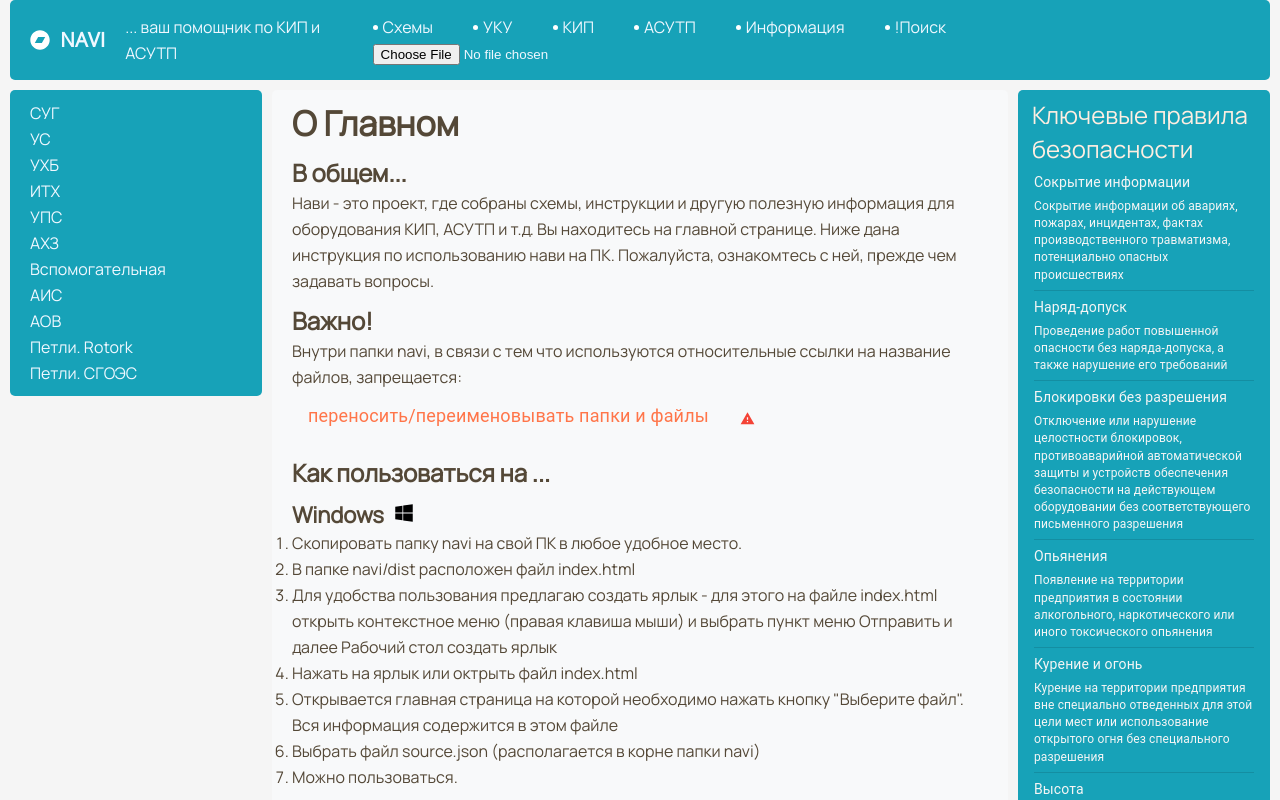
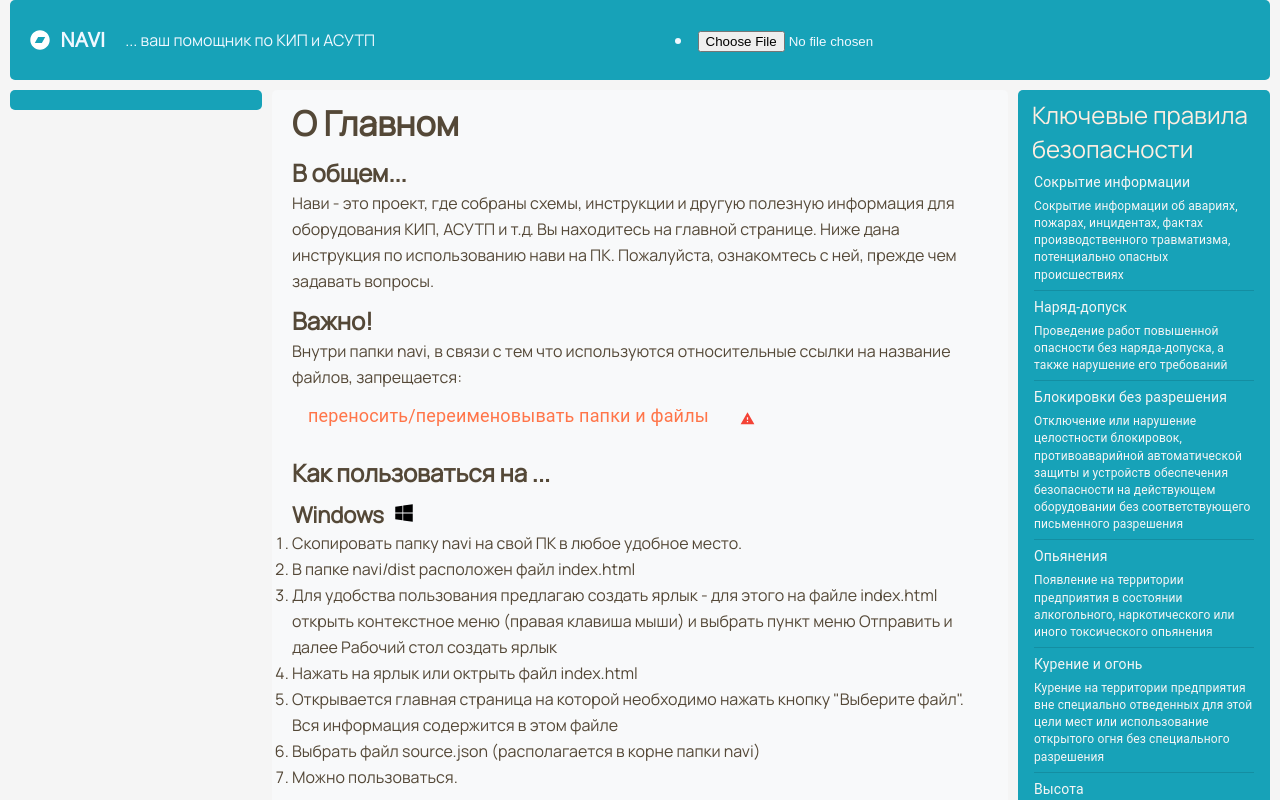
Before and after one commit to burik84/navi, a React app: page / in a window 1280 px wide. Shown: the top 800 px of the page. Built offline with nearby package versions, Linux system fonts and the light colour scheme.

Commit message:
feat: add hidden for menu

```diff
--- a/src/script/components/Menu.tsx
+++ b/src/script/components/Menu.tsx
@@ -1,5 +1,6 @@
 import React from 'react';
-import { Link, useRouteMatch, NavLink } from 'react-router-dom';
+import { useRouteMatch, NavLink } from 'react-router-dom';
+import { AppContextSource } from '../services/AppContext';
 
 const shemes = [
   ['/scheme/sug', 'СУГ'],
@@ -120,11 +121,12 @@ const listItems = (name: string) => {
 };
 
 export const Menu: React.FC = () => {
+  const { isLoad } = AppContextSource();
   const getNameList = getCurrentRoute();
   const listMenu = listItems(getNameList);
   return (
     <nav className="menu">
-      <ul>{listMenu}</ul>
+      <ul>{isLoad && listMenu}</ul>
     </nav>
   );
 };
--- a/src/script/components/Navigation.tsx
+++ b/src/script/components/Navigation.tsx
@@ -5,28 +5,8 @@ import { NavLink } from 'react-router-dom';
 import { AppContextSource } from '../services/AppContext';
 import { getDataFromFile } from '../services/fetchDataJSON';
 
-export const Navigation: React.FC = (): ReactElement => {
-  const { isLoad, setIsLoad, setSource } = AppContextSource();
-  const change = () => setIsLoad(true);
-  const handleChange = async (event: any) => {
-    try {
-      const data = await getDataFromFile(event);
-      if (data) {
-        setSource(data);
-        setIsLoad(true);
-      }
-    } catch (err) {
-      console.error(err);
-    }
-  };
-  const inputButton = () => (
-    <li className="item">
-      <input name="myFile" type="file" onChange={handleChange} />
-    </li>
-  );
-
+const Lists: React.FC = (): ReactElement => {
   return (
-    <nav className="navigation">
     <ul className="navigation__menu">
       <li className="item">
         <NavLink className="link" to="/scheme/" activeClassName="active">
@@ -58,8 +38,33 @@ export const Navigation: React.FC = (): ReactElement => {
           !Поиск
         </NavLink>
       </li>
+    </ul>
+  );
+};
+
+export const Navigation: React.FC = (): ReactElement => {
+  const { isLoad, setIsLoad, setSource } = AppContextSource();
+  const handleChange = async (event: any) => {
+    try {
+      const data = await getDataFromFile(event);
+      if (data) {
+        setSource(data);
+        setIsLoad(true);
+      }
+    } catch (err) {
+      console.error(err);
+    }
+  };
+  const inputButton = () => (
+    <li className="item">
+      <input name="myFile" type="file" onChange={handleChange} />
+    </li>
+  );
+
+  return (
+    <nav className="navigation">
+      {isLoad && <Lists />}
       {!isLoad && inputButton()}
-      </ul>
     </nav>
   );
 };
```
Lines whose indentation alone changed are shown as unchanged.
